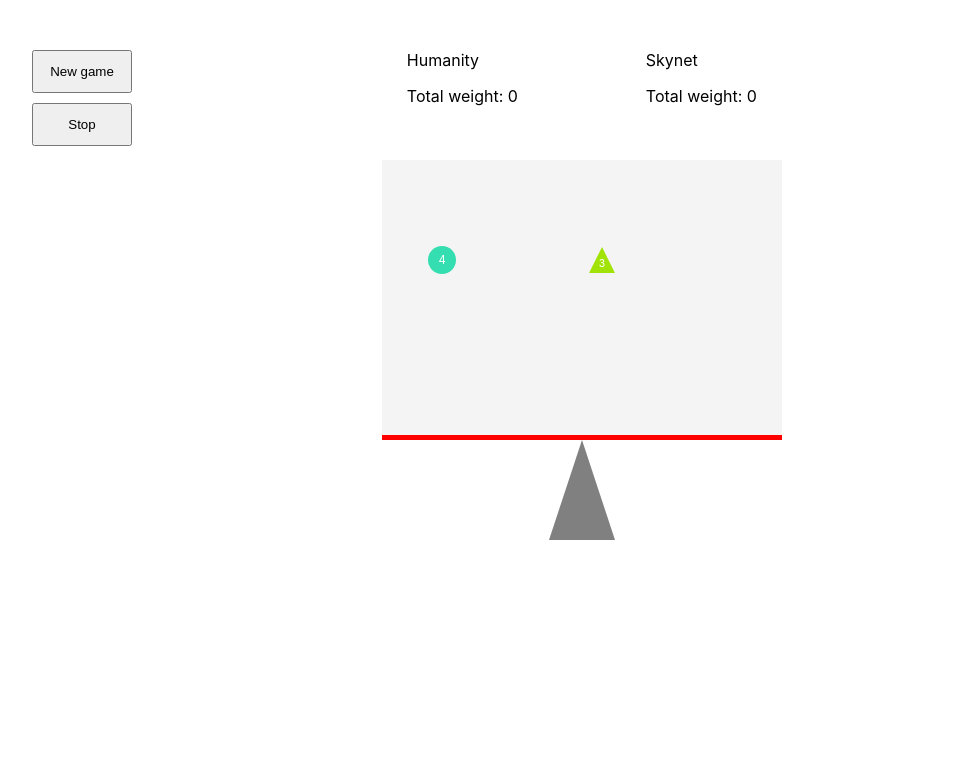
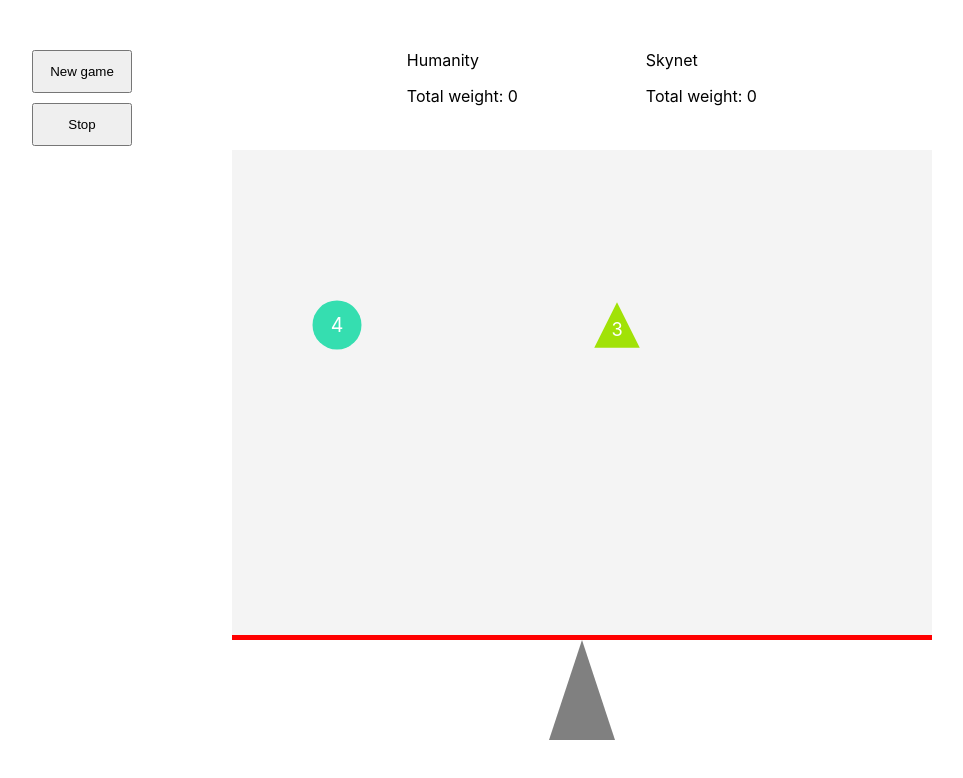
Before and after one commit to emrerdem1/teeter-totter-game, a React (Create React App) app: page / in a window 1280 px wide. Both pictures are taken after a click on the button "New game". Shown: the top 778 px of the page, without its empty margins (158-1121 px from the left). Built offline with nearby package versions, Linux system fonts and the light colour scheme.

Commit message:
Increase gameboard size and item weight indicator texts

```diff
--- a/src/components/GameBoardView.tsx
+++ b/src/components/GameBoardView.tsx
@@ -12,13 +12,13 @@
 import {
   HORIZONTAL_CELLS_COUNT,
   VERTICAL_CELLS_COUNT,
-  MAX_ITEM_SIZE,
+  CELL_UNIT_SIZE,
 } from '../redux/constants';
 import ItemView from './ItemView';
 import BalancerView from './BalancerView';
 
-const BOARD_WIDTH = MAX_ITEM_SIZE * HORIZONTAL_CELLS_COUNT * 2;
-const BOARD_HEIGHT = MAX_ITEM_SIZE * VERTICAL_CELLS_COUNT;
+const BOARD_WIDTH = CELL_UNIT_SIZE * HORIZONTAL_CELLS_COUNT * 2;
+const BOARD_HEIGHT = CELL_UNIT_SIZE * VERTICAL_CELLS_COUNT;
 
 const GameBoardDiv = styled.div`
   width: ${BOARD_WIDTH}px;
--- a/src/components/ItemView.tsx
+++ b/src/components/ItemView.tsx
@@ -1,7 +1,9 @@
 import styled from '@emotion/styled';
 import React from 'react';
 import { FallingItem, FallingItemShape } from '../redux/types';
-import { MAX_ITEM_SIZE } from '../redux/constants';
+import { CELL_UNIT_SIZE } from '../redux/constants';
+
+const MIN_WEIGHT_TEXT_SIZE = 28;
 
 interface FallingItemContainerProps {
   offsetX: number;
@@ -21,8 +23,8 @@
   display: flex;
   justify-content: center;
   align-items: center;
-  width: ${MAX_ITEM_SIZE}px;
-  height: ${MAX_ITEM_SIZE}px;
+  width: ${CELL_UNIT_SIZE}px;
+  height: ${CELL_UNIT_SIZE}px;
   transform: scale(${(props) => props.scaleSize});
 `;
 
@@ -33,6 +35,7 @@
   justify-content: center;
   align-items: center;
   background-color: ${(props) => `${props.itemColor}`};
+  font-size: ${MIN_WEIGHT_TEXT_SIZE}px;
 `;
 
 const CircleItemDiv = styled(SquareItemDiv)`
@@ -42,9 +45,10 @@
 const TriangleItemDiv = styled.div<{ itemColor: string }>`
   width: 0;
   height: 0;
-  border-left: ${MAX_ITEM_SIZE / 2}px solid transparent;
-  border-right: ${MAX_ITEM_SIZE / 2}px solid transparent;
-  border-bottom: ${MAX_ITEM_SIZE}px solid ${(props) => props.itemColor};
+  border-left: ${CELL_UNIT_SIZE / 2}px solid transparent;
+  border-right: ${CELL_UNIT_SIZE / 2}px solid transparent;
+  border-bottom: ${CELL_UNIT_SIZE}px solid ${(props) => props.itemColor};
+  font-size: ${MIN_WEIGHT_TEXT_SIZE}px;
 
   span {
     position: absolute;
--- a/src/redux/constants.ts
+++ b/src/redux/constants.ts
@@ -1,7 +1,7 @@
 export const BASE_SCALE = 0.5;
 export const SCALE_AMOUNT = 0.05;
 
-export const MAX_ITEM_SIZE = 40;
+export const CELL_UNIT_SIZE = 70;
 export const MAX_ITEM_WEIGHT = 10;
 export const MAX_TORQUE = 30;
 export const MAX_MASS_DIFFERENCE = 20;
--- a/src/redux/utils.ts
+++ b/src/redux/utils.ts
@@ -1,9 +1,9 @@
 import {
   MAX_ITEM_WEIGHT,
-  MAX_ITEM_SIZE,
   HORIZONTAL_CELLS_COUNT,
   SCALE_AMOUNT,
   BASE_SCALE,
+  CELL_UNIT_SIZE,
 } from './constants';
 import { FallingItemShape, MoveDirection } from './types';
 
@@ -19,7 +19,7 @@
   // 0 is exclusive given that we want to multiple the position
   // by the weight to calculate the momentum. So we need to exclude
   // the cell's own size to get accurate coordinate.
-  return MAX_ITEM_SIZE * cellPosition - MAX_ITEM_SIZE;
+  return CELL_UNIT_SIZE * cellPosition - CELL_UNIT_SIZE;
 };
 
 export const getRandomCellPositionX = (): number => {
```
